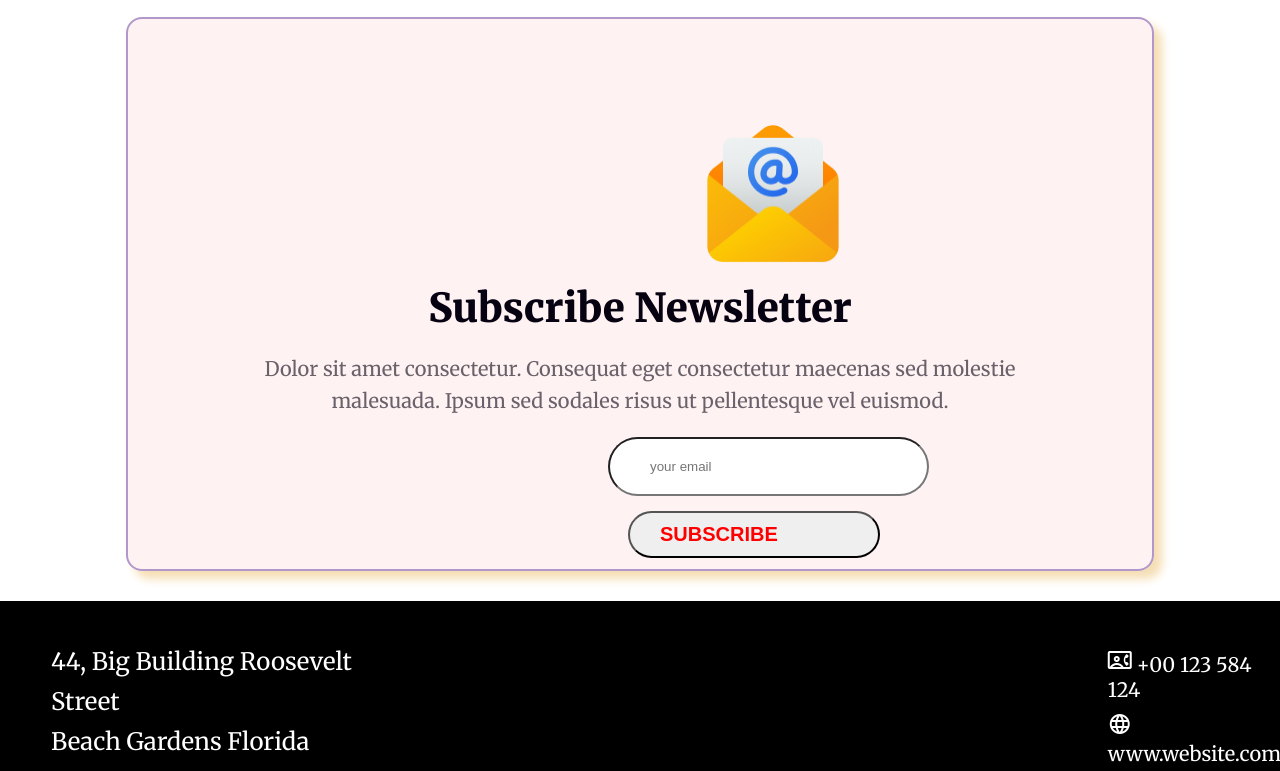
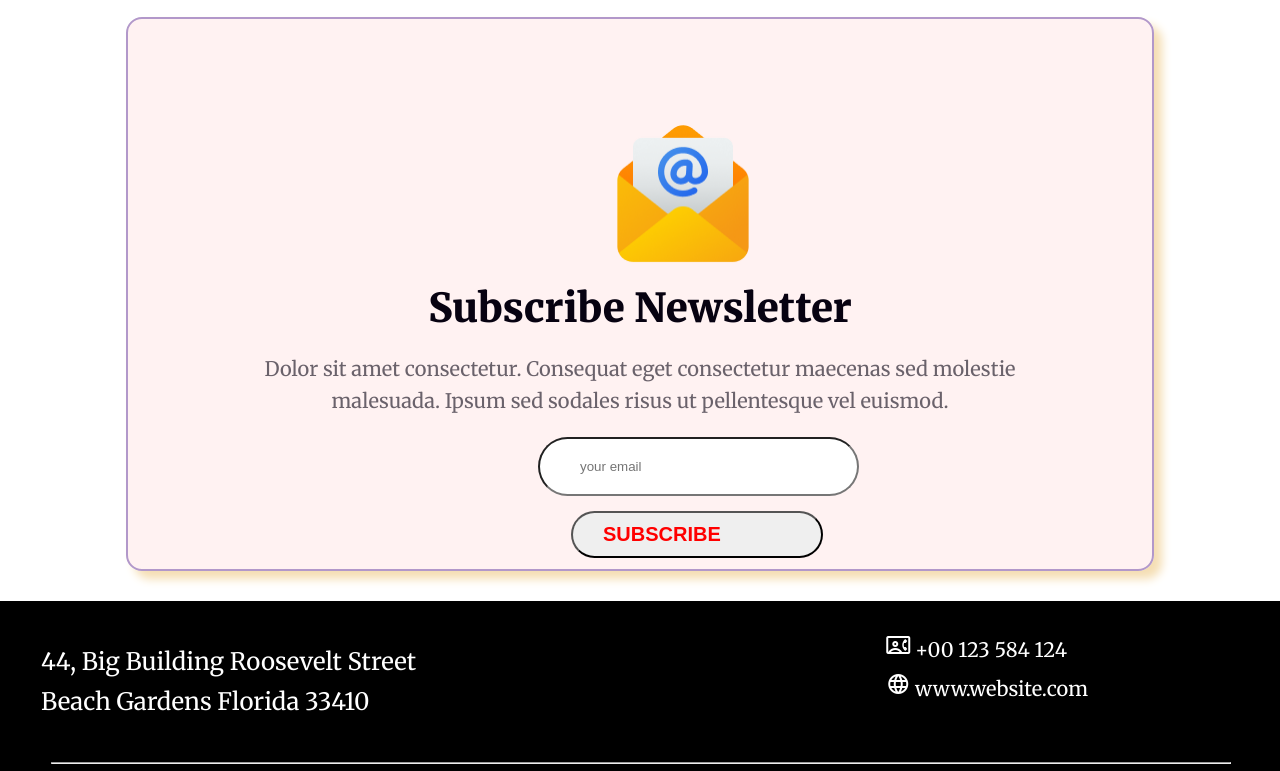
Before and after one commit to kazifahim7/Assignment-1, a plain HTML site: page index.html in a window 1280 px wide. Shown: the part 4671-5442 px from the top of the page. Drawn offline with nearby package versions, Linux system fonts and the light colour scheme.

Commit message:
padding cahnged

```diff
--- a/style.css
+++ b/style.css
@@ -354,7 +354,7 @@ img {
     height: 150px;
     width: 150px;
     /* align-items: center; */
-    padding-left: 570px;
+    padding-left: 480px;
     padding-top: 100px;
 }
 
@@ -387,7 +387,7 @@ img {
     padding: 20px;
     padding-left: 40px;
     padding-right: 100px;
-    margin-left: 480px;
+    margin-left: 410px;
     border-radius: 50px;
 }
 
@@ -395,7 +395,7 @@ img {
     padding: 10px;
     padding-left: 30px;
     padding-right: 100px;
-    margin-left: 500px;
+    margin-left:443px;
     border-radius: 50px;
     color: #F00;
     margin-top: 15px;
@@ -421,7 +421,7 @@ img {
     font-style: normal;
     font-weight: 500;
     line-height: 40px;
-    padding-left: 50px;
+    padding-left: 40px;
     padding-top: 40px;
 
 }
@@ -431,15 +431,16 @@ img {
     font-size: 20px;
     font-style: normal;
     font-weight: 500;
-    padding-left: 50px;
+    padding-left: 30px;
     padding-top: 10px;
+    padding-right: 20px;
 
 
 }
 
 .footer-1 {
     display: flex;
-    gap: 700px;
+    gap: 440px;
     align-items: center;
 }
 
@@ -460,7 +461,7 @@ hr {
 
 .image-container {
     display: flex;
-    margin-left: 650px;
+    margin-left: 520px;
     margin-top: 20px;
 }
 
```
